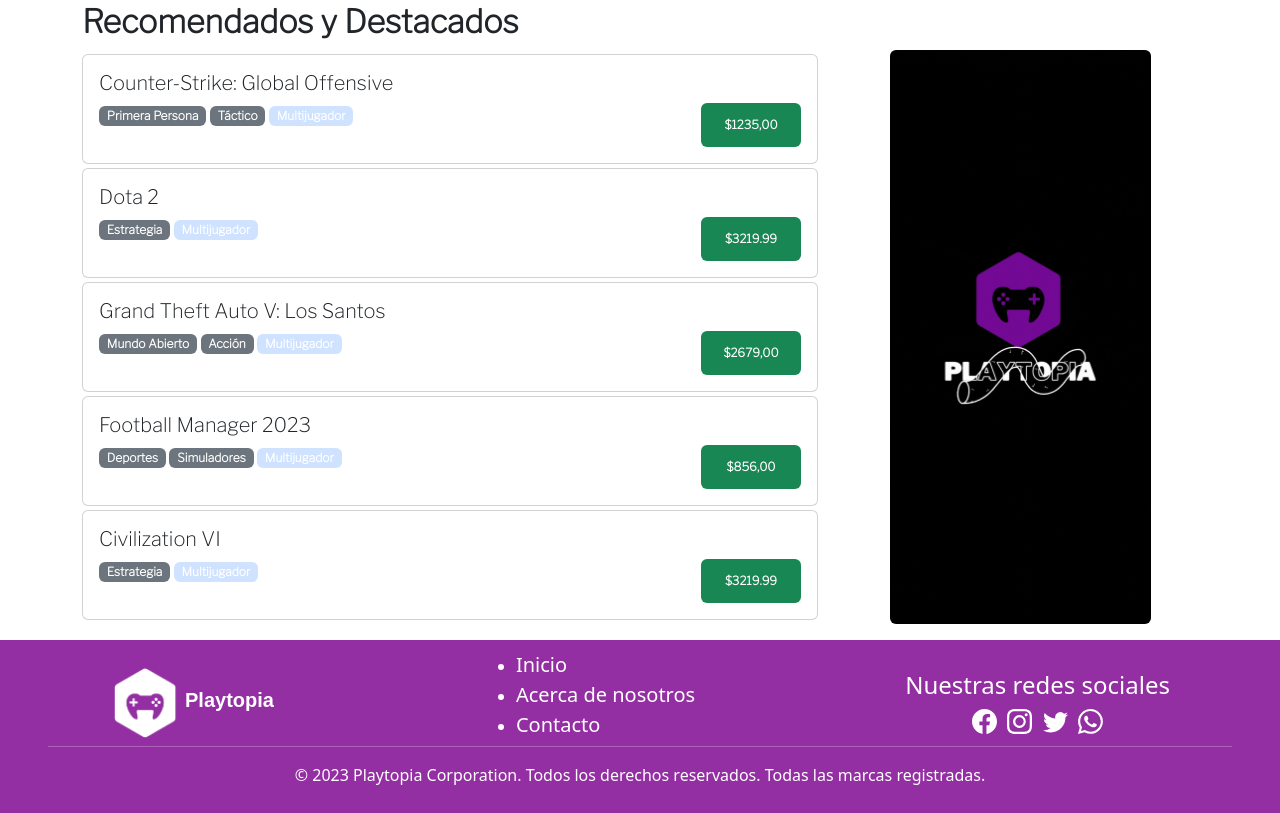
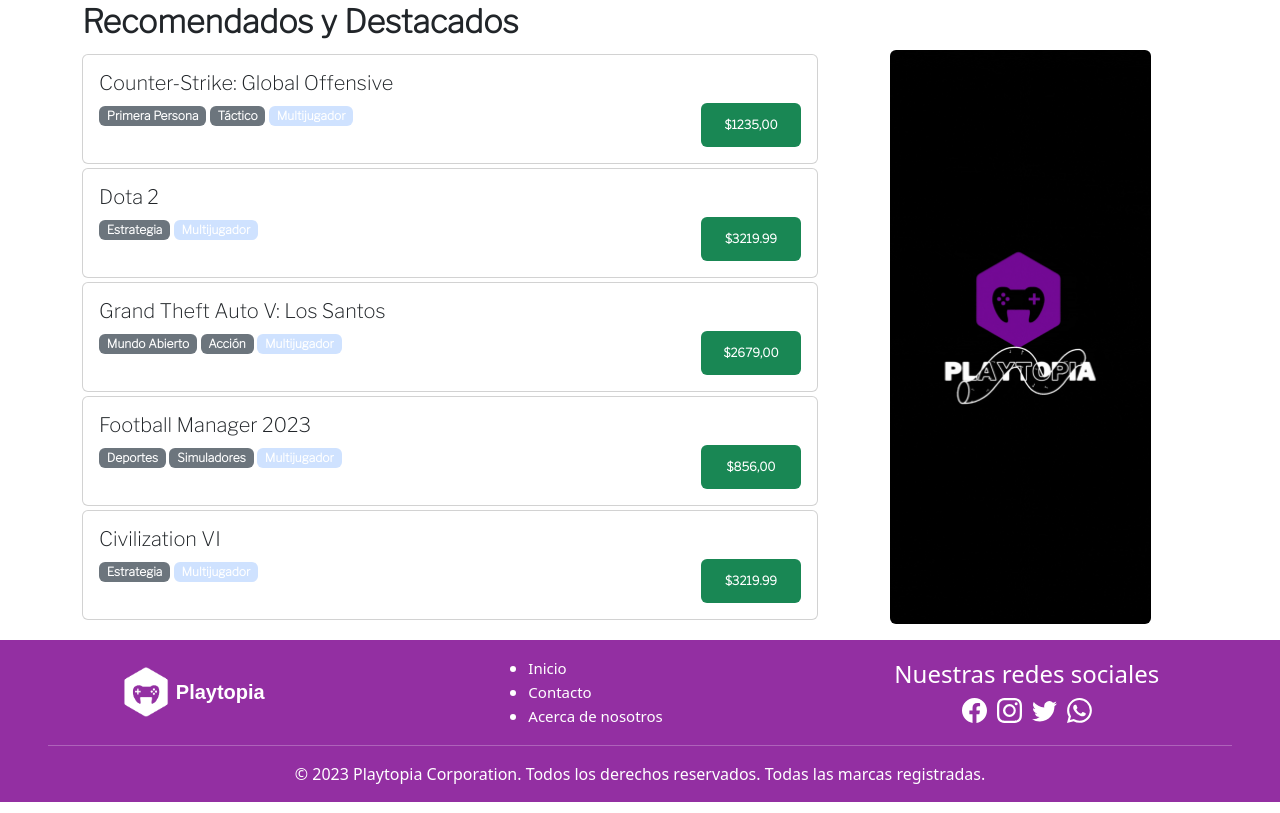
Before and after one commit to rafaortega191/Playtopia, a plain HTML site: page index.html in a window 1280 px wide. Shown: the part 1087-1900 px from the top of the page. Drawn offline with nearby package versions, Linux system fonts and the light colour scheme; a web font is replaced by a local one.

Commit message:
footer
footer corregido.

```diff
--- a/css/style.css
+++ b/css/style.css
@@ -490,22 +490,19 @@
 footer {
   background-color: rgb(147, 47, 162);
   color: #fff;
-  padding: 10px 0;
-
-  bottom: 0;
   width: 100%;
 }
 
 footer .logo {
-  width: 70px;
-  height: 70px;
+  width: 50px;
+  height: 50px;
 }
 
 .textologo {
   font-family: "Urbanist", sans-serif;
-  padding-top: 17px;
+  padding-top: 10px;
   padding-left: 5px;
-  font-size: 30px;
+  font-size: 20px;
   font-weight: 600;
 }
 
@@ -529,7 +526,7 @@
 .a-footer {
   color: #fff;
   text-decoration: none;
-  font-size: 20px;
+  font-size: 15px;
 }
 
 .derecha {
@@ -550,7 +547,7 @@
 }
 
 .hr-footer {
-  margin-top: -10px;
+  margin-top: 1px;
 }
 
 .social-icons{
@@ -676,8 +673,8 @@
 
 @media all and (max-width: 480px) {
   footer .logo {
-    width: 70px;
-    height: 70px;
+    width: 50px;
+    height: 50px;
   }
 
   .textologo {
--- a/index.html
+++ b/index.html
@@ -333,14 +333,14 @@
       <div class="contenedor">
         <div class="izquierda">
           <img src="img/LogoBlanco.png" alt="Logo" class="logo" />
-          <a href="index.html" class="textologo a-footer">Playtopia</a>
+          <a href="index.html" class="textologo text-white">Playtopia</a>
         </div>
-        <div class="centro">
+        <div class="centro mt-3">
           <div>
             <ul>
               <li><a href="index.html" class="a-footer">Inicio</a></li>
+              <li><a href="pages/error404.html" class="a-footer">Contacto</a></li>
               <li><a href="pages/acercadenosotros.html" class="a-footer">Acerca de nosotros</a></li>
-              <li><a href="pages/error404.html" class="a-footer">Contacto</a></li>
             </ul>
           </div>
         </div>
```
